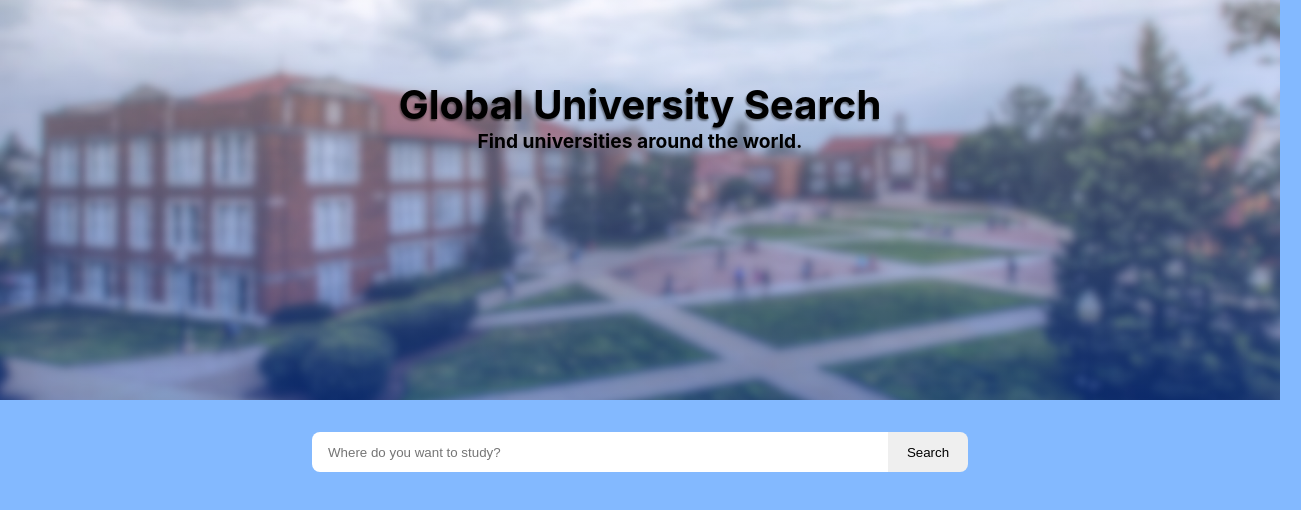
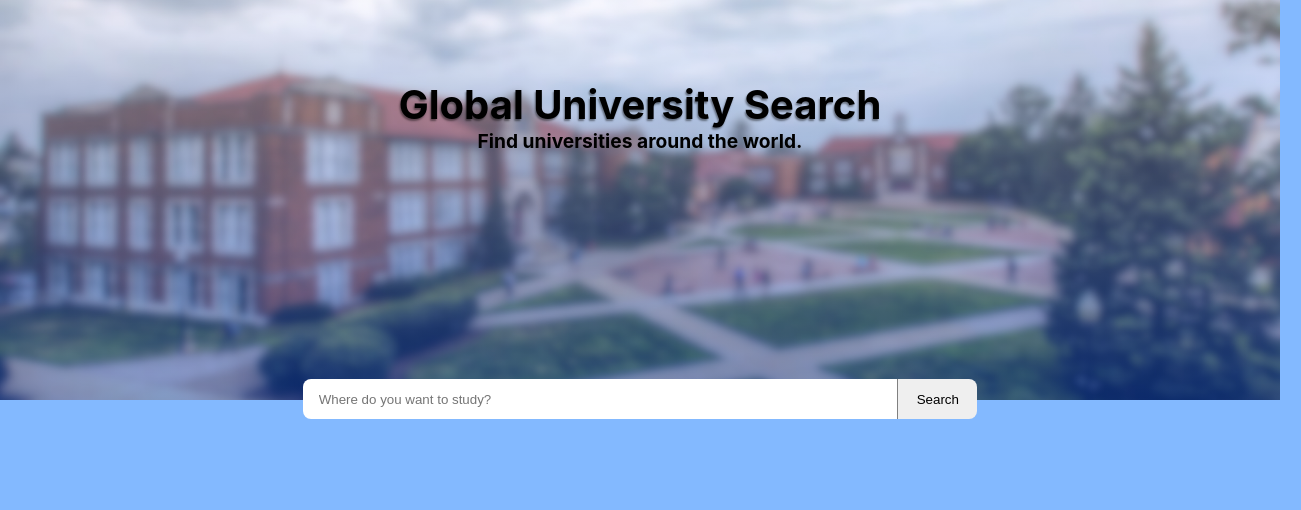
Before and after one commit to caetano-dev/University-List, a React (Create React App) app: page / in a window 1280 px wide. Shown: the top 510 px of the page, 1301 px wide, since content can reach past the window. Built offline with nearby package versions, Linux system fonts and the light colour scheme.

Commit message:
Negative margin

```diff
--- a/src/styles/components/SearchBar.module.css
+++ b/src/styles/components/SearchBar.module.css
@@ -1,7 +1,7 @@
 .SearchBar {
   display: flex;
   justify-content: center;
-  margin-top: 2rem;
+  margin: -1.3rem;
 }
 
 .SearchBar input,
@@ -18,6 +18,7 @@ button {
 }
 .SearchBar button {
   border-radius: 0rem 0.5rem 0.5rem 0rem;
+  border-left: 1px solid gray;
   width: 5rem;
   transition: 0.5s;
 }
@@ -32,5 +33,6 @@ button {
   margin-top: 1rem;
 }
 .University h1 {
+  padding-top: 2rem;
   color: rgb(3, 0, 90);
 }
```
